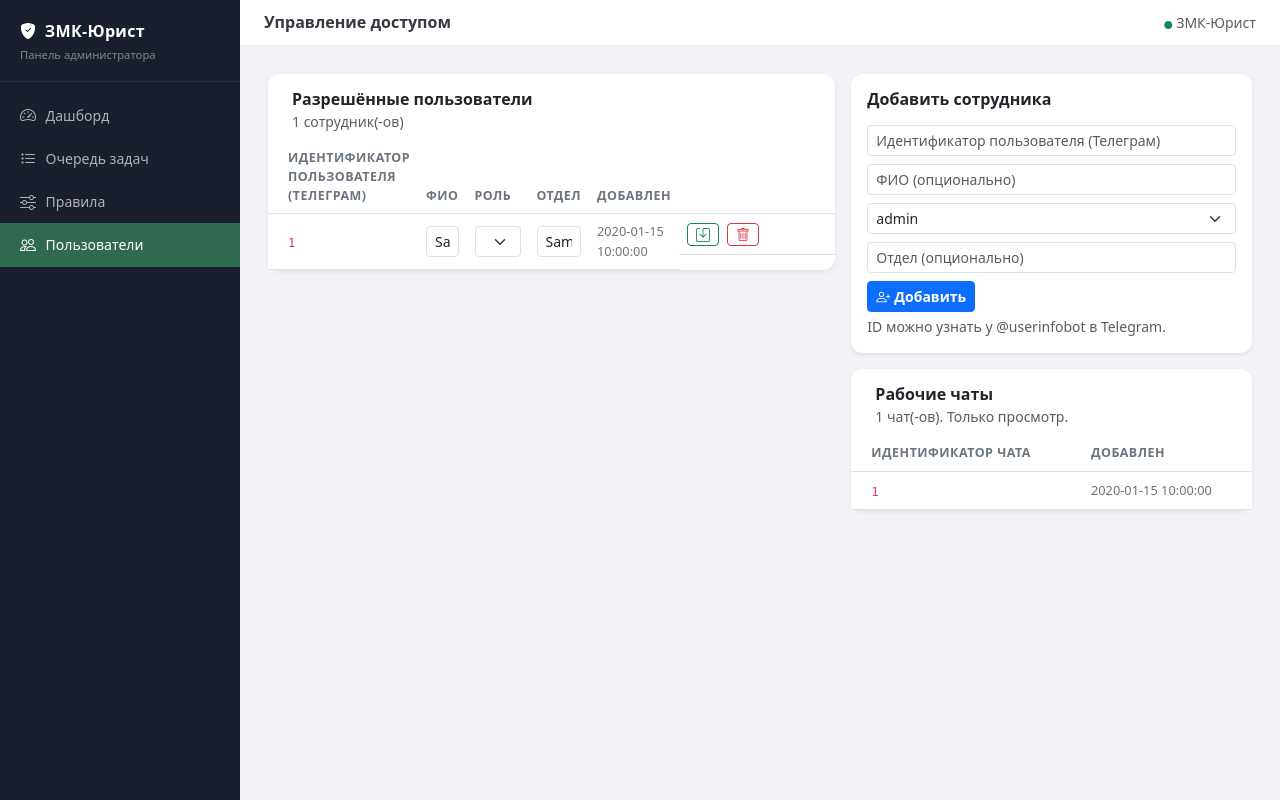
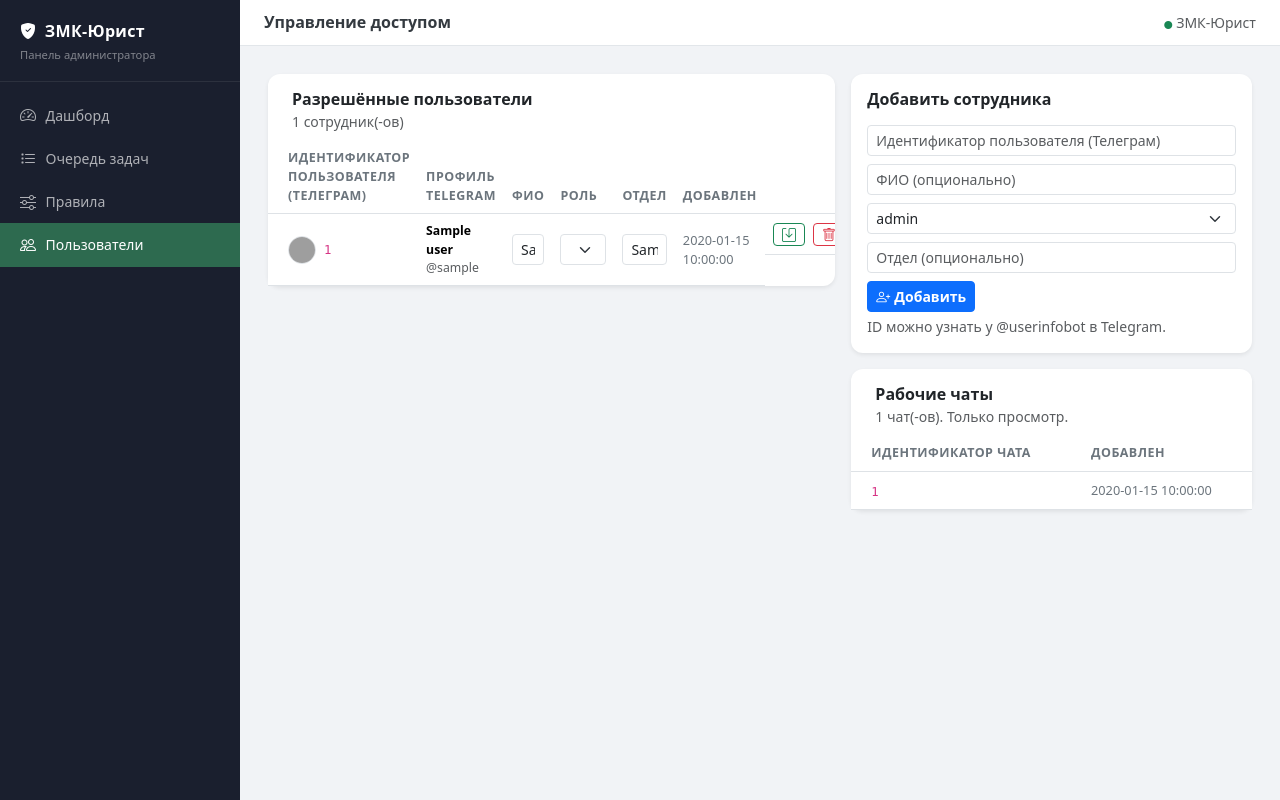
Before and after one commit to yunistlt/ClaimArbiter, a FastAPI app: template src/web/templates/users.html in a window 1280 px wide. Run offline with FastAPI, Linux system fonts and the light colour scheme; the template is opened without the code that fills it: most values are stand-ins (such as "Sample title", 1, 10 or a date in 2020); some libraries are stand-ins or nearby versions; grey boxes are pictures that could not be loaded.

Commit message:
Add Telegram profile autofill for users table

```diff
--- a/src/web/app.py
+++ b/src/web/app.py
@@ -14,11 +14,12 @@ import secrets
 import sqlite3
 import tempfile
 import logging
+from io import BytesIO
 from typing import Optional
 
 import httpx
 from fastapi import FastAPI, Request, Depends, Form, HTTPException
-from fastapi.responses import HTMLResponse, RedirectResponse
+from fastapi.responses import HTMLResponse, RedirectResponse, StreamingResponse, Response
 from fastapi.security import HTTPBasic, HTTPBasicCredentials
 from fastapi.templating import Jinja2Templates
 
@@ -158,6 +159,97 @@ def mode_ru(value: str) -> str:
 templates.env.filters["human_task_type"] = human_task_type
 templates.env.filters["status_ru"] = status_ru
 templates.env.filters["mode_ru"] = mode_ru
+
+
+def _ensure_user_profiles_schema(conn: sqlite3.Connection) -> None:
+    conn.execute(
+        """
+        CREATE TABLE IF NOT EXISTS user_profiles (
+            user_id INTEGER PRIMARY KEY,
+            full_name TEXT,
+            role TEXT NOT NULL DEFAULT 'employee',
+            department TEXT,
+            updated_at TEXT DEFAULT CURRENT_TIMESTAMP
+        )
+        """
+    )
+
+    existing_columns = {
+        row[1]
+        for row in conn.execute("PRAGMA table_info(user_profiles)").fetchall()
+    }
+    for column_name in ("username", "telegram_full_name", "avatar_file_id"):
+        if column_name not in existing_columns:
+            conn.execute(f"ALTER TABLE user_profiles ADD COLUMN {column_name} TEXT")
+
+
+async def _telegram_api_get(method: str, params: dict) -> Optional[dict]:
+    if not BOT_TOKEN:
+        return None
+
+    url = f"https://api.telegram.org/bot{BOT_TOKEN}/{method}"
+    try:
+        async with httpx.AsyncClient(timeout=10) as client:
+            resp = await client.get(url, params=params)
+        if resp.status_code != 200:
+            logger.warning("Telegram %s failed: %s %s", method, resp.status_code, resp.text)
+            return None
+        payload = resp.json()
+        if not payload.get("ok"):
+            logger.warning("Telegram %s returned error: %s", method, payload)
+            return None
+        return payload.get("result")
+    except Exception:
+        logger.exception("Telegram %s request failed", method)
+        return None
+
+
+async def _fetch_telegram_profile(user_id: int) -> dict:
+    profile: dict = {}
+
+    chat = await _telegram_api_get("getChat", {"chat_id": str(user_id)})
+    if chat:
+        first_name = (chat.get("first_name") or "").strip()
+        last_name = (chat.get("last_name") or "").strip()
+        full_name = " ".join(part for part in (first_name, last_name) if part).strip() or None
+        profile["username"] = chat.get("username")
+        profile["telegram_full_name"] = full_name
+
+    photos = await _telegram_api_get(
+        "getUserProfilePhotos", {"user_id": str(user_id), "limit": 1}
+    )
+    if photos and photos.get("total_count", 0) > 0:
+        first_photo_group = photos.get("photos", [[]])[0]
+        if first_photo_group:
+            # The last size is usually the largest one.
+            profile["avatar_file_id"] = first_photo_group[-1].get("file_id")
+
+    return profile
+
+
+async def _upsert_telegram_profile(conn: sqlite3.Connection, user_id: int) -> dict:
+    telegram_profile = await _fetch_telegram_profile(user_id)
+    if not telegram_profile:
+        return {}
+
+    conn.execute(
+        """
+        INSERT INTO user_profiles(user_id, username, telegram_full_name, avatar_file_id)
+        VALUES(?, ?, ?, ?)
+        ON CONFLICT(user_id) DO UPDATE SET
+            username = COALESCE(excluded.username, user_profiles.username),
+            telegram_full_name = COALESCE(excluded.telegram_full_name, user_profiles.telegram_full_name),
+            avatar_file_id = COALESCE(excluded.avatar_file_id, user_profiles.avatar_file_id),
+            updated_at = CURRENT_TIMESTAMP
+        """,
+        (
+            user_id,
+            telegram_profile.get("username"),
+            telegram_profile.get("telegram_full_name"),
+            telegram_profile.get("avatar_file_id"),
+        ),
+    )
+    return telegram_profile
 
 # ---------------------------------------------------------------------------
 # Helper: send document to Telegram after web approval
@@ -471,17 +563,32 @@ async def users_list(
 ) -> HTMLResponse:
     try:
         with access_conn() as conn:
-            conn.execute(
+            _ensure_user_profiles_schema(conn)
+            base_rows = conn.execute(
                 """
-                CREATE TABLE IF NOT EXISTS user_profiles (
-                    user_id INTEGER PRIMARY KEY,
-                    full_name TEXT,
-                    role TEXT NOT NULL DEFAULT 'employee',
-                    department TEXT,
-                    updated_at TEXT DEFAULT CURRENT_TIMESTAMP
-                )
+                SELECT
+                    au.user_id,
+                    au.first_seen_at,
+                    up.full_name,
+                    COALESCE(up.role, 'employee') AS role,
+                    up.department,
+                    up.username,
+                    up.telegram_full_name,
+                    up.avatar_file_id
+                FROM allowed_users au
+                LEFT JOIN user_profiles up ON up.user_id = au.user_id
+                ORDER BY au.first_seen_at DESC
                 """
-            )
+            ).fetchall()
+
+            for row in base_rows:
+                user_id = int(row[0])
+                has_username = bool(row[5])
+                has_telegram_name = bool(row[6])
+                has_avatar = bool(row[7])
+                if not (has_username and has_telegram_name and has_avatar):
+                    await _upsert_telegram_profile(conn, user_id)
+
             user_rows = conn.execute(
                 """
                 SELECT
@@ -489,7 +596,10 @@ async def users_list(
                     au.first_seen_at,
                     up.full_name,
                     COALESCE(up.role, 'employee') AS role,
-                    up.department
+                    up.department,
+                    up.username,
+                    up.telegram_full_name,
+                    up.avatar_file_id
                 FROM allowed_users au
                 LEFT JOIN user_profiles up ON up.user_id = au.user_id
                 ORDER BY au.first_seen_at DESC
@@ -498,6 +608,7 @@ async def users_list(
             chat_rows = conn.execute(
                 "SELECT chat_id, first_seen_at FROM allowed_chats ORDER BY first_seen_at DESC"
             ).fetchall()
+            conn.commit()
     except Exception:
         user_rows, chat_rows = [], []
 
@@ -508,6 +619,9 @@ async def users_list(
             "full_name": r[2],
             "role": r[3] or "employee",
             "department": r[4],
+            "username": r[5],
+            "telegram_full_name": r[6],
+            "avatar_file_id": r[7],
         }
         for r in user_rows
     ]
@@ -531,17 +645,7 @@ async def remove_user(
     _user: str = Depends(check_auth),
 ) -> RedirectResponse:
     with access_conn() as conn:
-        conn.execute(
-            """
-            CREATE TABLE IF NOT EXISTS user_profiles (
-                user_id INTEGER PRIMARY KEY,
-                full_name TEXT,
-                role TEXT NOT NULL DEFAULT 'employee',
-                department TEXT,
-                updated_at TEXT DEFAULT CURRENT_TIMESTAMP
-            )
-            """
-        )
+        _ensure_user_profiles_schema(conn)
         conn.execute("DELETE FROM allowed_users WHERE user_id=?", (user_id,))
         conn.execute("DELETE FROM user_profiles WHERE user_id=?", (user_id,))
         conn.commit()
@@ -561,26 +665,33 @@ async def add_user(
         raise HTTPException(status_code=422, detail="Некорректная роль")
 
     with access_conn() as conn:
-        conn.execute(
-            """
-            CREATE TABLE IF NOT EXISTS user_profiles (
-                user_id INTEGER PRIMARY KEY,
-                full_name TEXT,
-                role TEXT NOT NULL DEFAULT 'employee',
-                department TEXT,
-                updated_at TEXT DEFAULT CURRENT_TIMESTAMP
-            )
-            """
-        )
+        _ensure_user_profiles_schema(conn)
         conn.execute(
             "INSERT OR IGNORE INTO allowed_users(user_id) VALUES(?)", (user_id,)
         )
+
+        telegram_profile = await _upsert_telegram_profile(conn, user_id)
+        effective_full_name = (full_name or "").strip() or telegram_profile.get("telegram_full_name")
+
         conn.execute(
-            "INSERT INTO user_profiles(user_id, full_name, role, department) VALUES(?, ?, ?, ?) "
+            "INSERT INTO user_profiles(user_id, full_name, role, department, username, telegram_full_name, avatar_file_id) "
+            "VALUES(?, ?, ?, ?, ?, ?, ?) "
             "ON CONFLICT(user_id) DO UPDATE SET "
-            "full_name=excluded.full_name, role=excluded.role, department=excluded.department, "
+            "full_name=COALESCE(excluded.full_name, user_profiles.full_name), "
+            "role=excluded.role, department=excluded.department, "
+            "username=COALESCE(excluded.username, user_profiles.username), "
+            "telegram_full_name=COALESCE(excluded.telegram_full_name, user_profiles.telegram_full_name), "
+            "avatar_file_id=COALESCE(excluded.avatar_file_id, user_profiles.avatar_file_id), "
             "updated_at=CURRENT_TIMESTAMP",
-            (user_id, (full_name or "").strip() or None, role, (department or "").strip() or None),
+            (
+                user_id,
+                effective_full_name or None,
+                role,
+                (department or "").strip() or None,
+                telegram_profile.get("username"),
+                telegram_profile.get("telegram_full_name"),
+                telegram_profile.get("avatar_file_id"),
+            ),
         )
         conn.commit()
     return RedirectResponse(url="/users?success=added", status_code=303)
@@ -599,17 +710,7 @@ async def save_user_profile(
         raise HTTPException(status_code=422, detail="Некорректная роль")
 
     with access_conn() as conn:
-        conn.execute(
-            """
-            CREATE TABLE IF NOT EXISTS user_profiles (
-                user_id INTEGER PRIMARY KEY,
-                full_name TEXT,
-                role TEXT NOT NULL DEFAULT 'employee',
-                department TEXT,
-                updated_at TEXT DEFAULT CURRENT_TIMESTAMP
-            )
-            """
-        )
+        _ensure_user_profiles_schema(conn)
         conn.execute("INSERT OR IGNORE INTO allowed_users(user_id) VALUES(?)", (user_id,))
         conn.execute(
             "INSERT INTO user_profiles(user_id, full_name, role, department) VALUES(?, ?, ?, ?) "
@@ -621,3 +722,39 @@ async def save_user_profile(
         conn.commit()
 
     return RedirectResponse(url="/users?success=saved", status_code=303)
+
+
+@app.get("/users/avatar/{user_id}")
+async def user_avatar(user_id: int, _user: str = Depends(check_auth)) -> Response:
+    if not BOT_TOKEN:
+        return Response(status_code=404)
+
+    with access_conn() as conn:
+        _ensure_user_profiles_schema(conn)
+        row = conn.execute(
+            "SELECT avatar_file_id FROM user_profiles WHERE user_id=?",
+            (user_id,),
+        ).fetchone()
+
+    avatar_file_id = (row[0] if row else None) or None
+    if not avatar_file_id:
+        return Response(status_code=404)
+
+    tg_file = await _telegram_api_get("getFile", {"file_id": avatar_file_id})
+    file_path = tg_file.get("file_path") if tg_file else None
+    if not file_path:
+        return Response(status_code=404)
+
+    file_url = f"https://api.telegram.org/file/bot{BOT_TOKEN}/{file_path}"
+    try:
+        async with httpx.AsyncClient(timeout=10) as client:
+            image_resp = await client.get(file_url)
+        if image_resp.status_code != 200:
+            return Response(status_code=404)
+        return StreamingResponse(
+            BytesIO(image_resp.content),
+            media_type=image_resp.headers.get("content-type", "image/jpeg"),
+        )
+    except Exception:
+        logger.exception("Error loading avatar for user_id=%s", user_id)
+        return Response(status_code=404)
--- a/src/web/templates/users.html
+++ b/src/web/templates/users.html
@@ -37,6 +37,7 @@
             <thead style="background:#f8f9fa">
               <tr>
                 <th style="padding-left:1.25rem">Идентификатор пользователя (Телеграм)</th>
+                <th>Профиль Telegram</th>
                 <th>ФИО</th>
                 <th>Роль</th>
                 <th>Отдел</th>
@@ -48,7 +49,24 @@
               {% for u in users %}
               <tr>
                 <td style="padding-left:1.25rem">
-                  <code>{{ u.user_id }}</code>
+                  <div class="d-flex align-items-center gap-2">
+                    {% if u.avatar_file_id %}
+                    <img src="/users/avatar/{{ u.user_id }}" alt="avatar" width="28" height="28"
+                         style="border-radius:999px; object-fit:cover; border:1px solid #dee2e6; background:#f8f9fa;">
+                    {% else %}
+                    <div class="d-flex align-items-center justify-content-center"
+                         style="width:28px; height:28px; border-radius:999px; border:1px solid #dee2e6; background:#f8f9fa; color:#6c757d; font-size:.75rem;">
+                      <i class="bi bi-person"></i>
+                    </div>
+                    {% endif %}
+                    <code>{{ u.user_id }}</code>
+                  </div>
+                </td>
+                <td>
+                  <div class="small fw-semibold">{{ u.telegram_full_name or '—' }}</div>
+                  <div class="small text-muted">
+                    {% if u.username %}@{{ u.username }}{% else %}—{% endif %}
+                  </div>
                 </td>
                 <td>
                     <input type="text" class="form-control form-control-sm" name="full_name"
```
